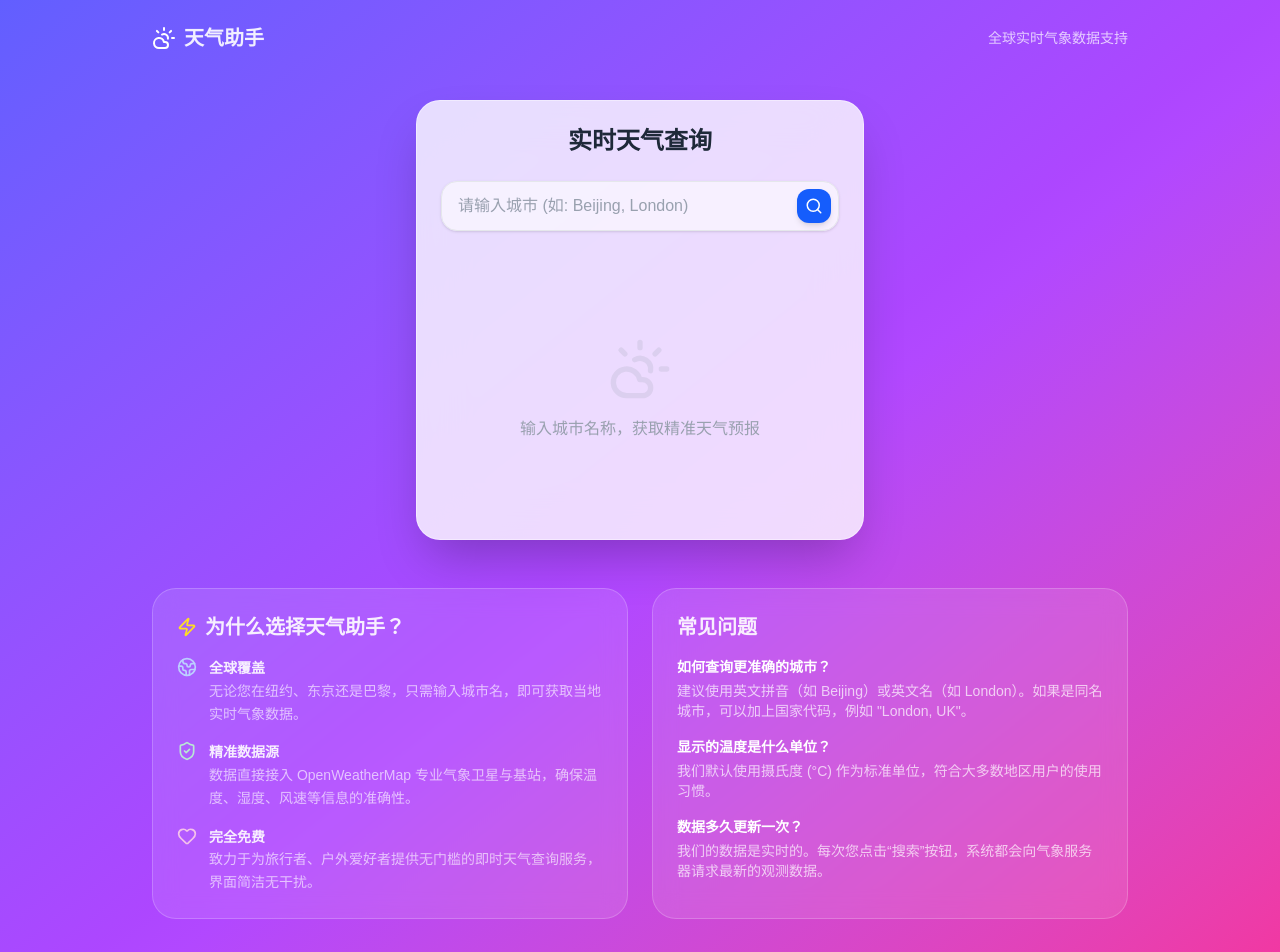
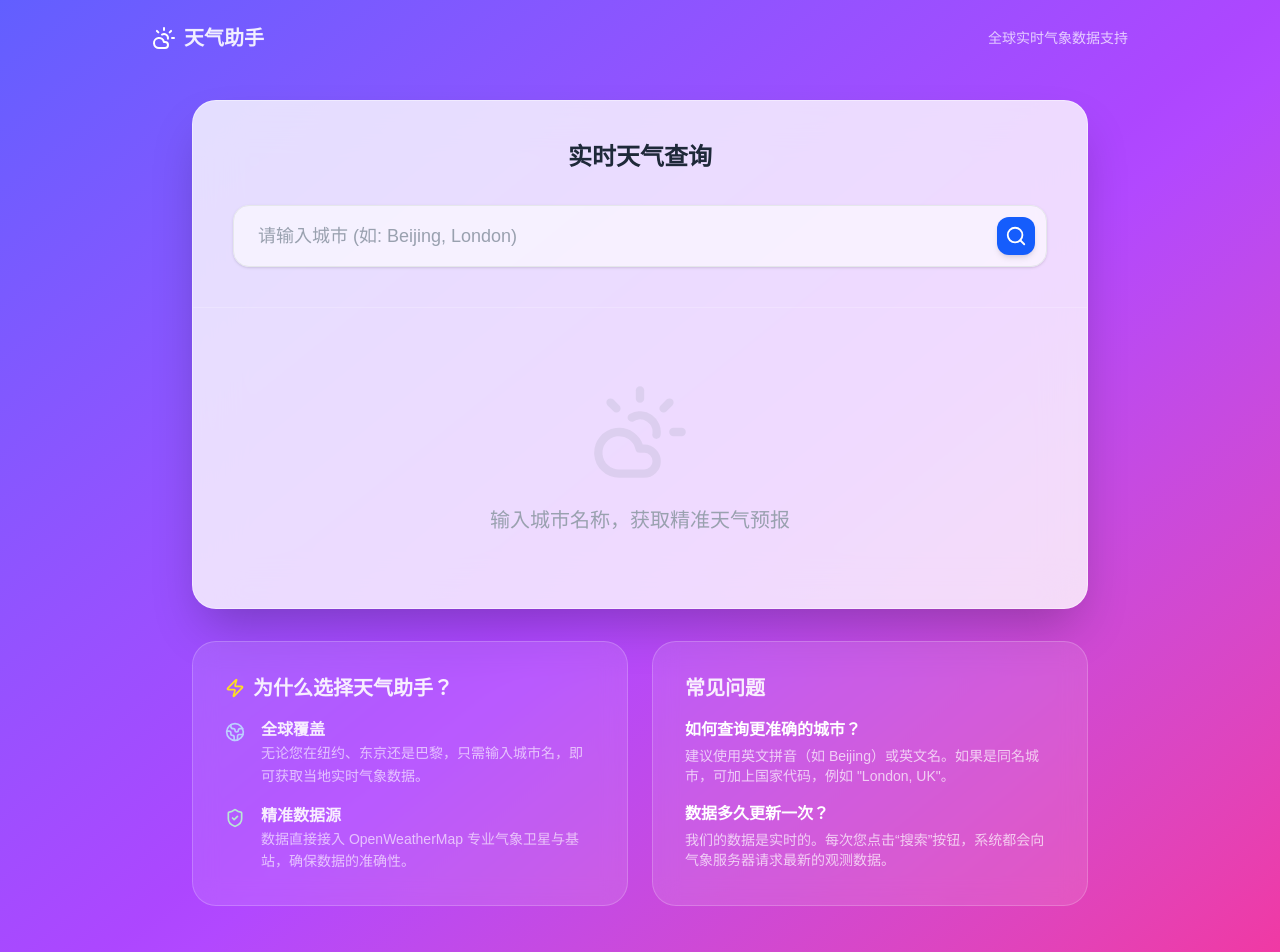
Before and after one commit to Ceneses/weather, a Next.js app: page / in a window 1280 px wide. Shown: the top 952 px of the page. Built offline with nearby package versions, Linux system fonts and the light colour scheme.

Commit message:
添加Google Adsense

```diff
--- a/app/page.tsx
+++ b/app/page.tsx
@@ -40,7 +40,7 @@ export default function Home() {
   return (
       <div className="min-h-screen bg-gradient-to-br from-indigo-500 via-purple-500 to-pink-500 flex flex-col items-center">
 
-        {/* 顶部导航占位（增加页面正式感） */}
+        {/* 顶部导航 */}
         <nav className="w-full p-6 flex justify-between items-center text-white/90 max-w-5xl">
           <div className="flex items-center gap-2 font-bold text-xl">
             <CloudSun className="text-white" /> 天气助手
@@ -50,103 +50,117 @@ export default function Home() {
           </div>
         </nav>
 
-        <main className="flex-1 w-full max-w-5xl p-4 md:p-6 flex flex-col items-center gap-12">
+        <main className="flex-1 w-full max-w-5xl p-4 md:p-6 flex flex-col items-center gap-8">
 
-          {/* ———————————— 核心功能区 (工具卡片) ———————————— */}
-          <section className="w-full max-w-md">
-            <div className="bg-white/80 backdrop-blur-xl border border-white/40 rounded-3xl shadow-2xl overflow-hidden flex flex-col transition-all duration-300">
+          {/* ———————————— 主卡片 ———————————— */}
+          {/* 修改点1: max-w-4xl 让桌面端更宽敞 */}
+          <section className="w-full max-w-md md:max-w-4xl transition-all duration-300">
+            <div className="bg-white/80 backdrop-blur-xl border border-white/40 rounded-3xl shadow-2xl overflow-hidden flex flex-col">
 
-              {/* 搜索头 */}
-              <div className="p-6 pb-2">
-                <h1 className="text-2xl font-bold text-gray-800 text-center mb-6 flex items-center justify-center gap-2">
+              {/* 顶部区域：标题与搜索 */}
+              {/* 修改点2: 统一 Padding 为 p-6 md:p-10，确保上下对齐 */}
+              <div className="p-6 md:p-10 pb-2 border-b border-white/20">
+                <h1 className="text-2xl font-bold text-gray-800 text-center mb-8 flex items-center justify-center gap-2">
                   <span>实时天气查询</span>
                 </h1>
 
-                <form onSubmit={handleSearch} className="relative group">
+                {/* 修改点3: 删除 max-w-xl mx-auto，改为 w-full，使其与下方内容边缘对齐 */}
+                <form onSubmit={handleSearch} className="relative group w-full">
                   <input
                       type="text"
                       placeholder="请输入城市 (如: Beijing, London)"
                       value={city}
                       onChange={(e) => setCity(e.target.value)}
-                      className="w-full pl-4 pr-12 py-3 bg-white/60 border border-gray-200 rounded-2xl focus:outline-none focus:ring-2 focus:ring-blue-500/50 focus:bg-white transition-all text-gray-700 placeholder:text-gray-400 shadow-sm group-hover:shadow-md"
+                      className="w-full pl-6 pr-14 py-4 bg-white/60 border border-gray-200 rounded-2xl focus:outline-none focus:ring-2 focus:ring-blue-500/50 focus:bg-white transition-all text-gray-700 placeholder:text-gray-400 shadow-sm group-hover:shadow-md text-lg"
                       aria-label="城市搜索"
                   />
                   <button
                       type="submit"
                       disabled={loading}
-                      className="absolute right-2 top-2 bottom-2 aspect-square bg-blue-600 hover:bg-blue-700 text-white rounded-xl transition-colors flex items-center justify-center disabled:opacity-70 disabled:cursor-not-allowed shadow-md"
+                      className="absolute right-3 top-3 bottom-3 aspect-square bg-blue-600 hover:bg-blue-700 text-white rounded-xl transition-colors flex items-center justify-center disabled:opacity-70 disabled:cursor-not-allowed shadow-md"
                       aria-label="搜索"
                   >
                     {loading ? (
-                        <div className="animate-spin rounded-full h-4 w-4 border-2 border-white/30 border-t-white"></div>
+                        <div className="animate-spin rounded-full h-5 w-5 border-2 border-white/30 border-t-white"></div>
                     ) : (
-                        <Search size={18} />
+                        <Search size={22} />
                     )}
                   </button>
                 </form>
               </div>
 
-              {/* 数据展示区 */}
-              <div className="px-6 flex-1 min-h-[300px] flex flex-col">
+              {/* 内容区域 */}
+              {/* 修改点4: Padding 保持与顶部一致 px-6 md:px-10 */}
+              <div className="px-6 md:px-10 py-6 flex-1 min-h-[300px] flex flex-col">
                 {error && (
-                    <div className="mt-4 bg-red-50 border border-red-100 text-red-600 px-4 py-3 rounded-xl text-sm text-center animate-fade-in">
+                    <div className="bg-red-50 border border-red-100 text-red-600 px-4 py-3 rounded-xl text-sm text-center animate-fade-in mb-4">
                       ⚠️ {error}
                     </div>
                 )}
 
                 {!weather && !loading && !error && (
-                    <div className="flex-1 flex flex-col items-center justify-center text-gray-400 py-8">
-                      <CloudSun size={64} className="mb-4 opacity-20" />
-                      <p>输入城市名称，获取精准天气预报</p>
+                    <div className="flex-1 flex flex-col items-center justify-center text-gray-400 py-12">
+                      <CloudSun size={100} className="mb-6 opacity-20" />
+                      <p className="text-xl">输入城市名称，获取精准天气预报</p>
                     </div>
                 )}
 
                 {weather && (
-                    <div className="mt-4 space-y-6 animate-fade-in-up pb-4">
-                      <div className="text-center relative py-2">
-                    <span className="inline-flex items-center gap-1 bg-white/50 px-3 py-1 rounded-full text-sm text-gray-600 mb-2 shadow-sm border border-white/50">
-                      <MapPin size={14} />
-                      {weather.name}, {weather.sys.country}
+                    // 桌面端布局：左侧信息，右侧网格，中间 gap 加大
+                    <div className="animate-fade-in-up flex flex-col md:flex-row md:items-center justify-between gap-8 md:gap-16 pb-4 h-full">
+
+                      {/* 左侧：天气状态 (视觉居中) */}
+                      <div className="flex flex-col items-center justify-center md:w-5/12 text-center py-4">
+                    <span className="inline-flex items-center gap-2 bg-white/50 px-5 py-2 rounded-full text-gray-600 mb-6 shadow-sm border border-white/50">
+                      <MapPin size={18} />
+                      <span className="font-semibold text-lg">{weather.name}, {weather.sys.country}</span>
                     </span>
-                        <div className="flex flex-col items-center justify-center">
+
+                        <div className="relative group cursor-default">
+                          {/* 增加 hover 浮动效果 */}
                           <img
                               src={`https://openweathermap.org/img/wn/${weather.weather[0].icon}@4x.png`}
                               alt={weather.weather[0].description}
-                              className="w-28 h-28 -my-3 drop-shadow-lg filter"
+                              className="w-40 h-40 -my-6 drop-shadow-2xl filter transform group-hover:-translate-y-2 transition-transform duration-500"
                           />
-                          <div className="relative">
-                        <span className="text-7xl font-black text-gray-800 tracking-tighter">
+                        </div>
+
+                        <div className="relative mt-2">
+                      <span className="text-9xl font-black text-gray-800 tracking-tighter drop-shadow-sm">
                         {Math.round(weather.main.temp)}°
                       </span>
                         </div>
-                          <p className="text-lg font-medium text-gray-500 capitalize mt-1">
+                        <p className="text-2xl font-medium text-gray-500 capitalize mt-2">
                           {weather.weather[0].description}
                         </p>
                       </div>
-                      </div>
 
-                      <div className="grid grid-cols-2 gap-3">
+                      {/* 右侧：数据网格 (填满剩余空间，边缘与搜索框对齐) */}
+                      <div className="md:w-7/12 w-full flex flex-col justify-center">
+                        <div className="grid grid-cols-2 gap-4 md:gap-6">
                           <WeatherDetailCard
-                            icon={<Thermometer size={20} className="text-orange-500" />}
+                              icon={<Thermometer size={28} className="text-orange-500" />}
                               label="体感温度"
                               value={`${Math.round(weather.main.feels_like)}°C`}
                           />
                           <WeatherDetailCard
-                            icon={<Droplets size={20} className="text-blue-500" />}
+                              icon={<Droplets size={28} className="text-blue-500" />}
                               label="湿度"
                               value={`${weather.main.humidity}%`}
                           />
                           <WeatherDetailCard
-                            icon={<Wind size={20} className="text-teal-500" />}
+                              icon={<Wind size={28} className="text-teal-500" />}
                               label="风速"
                               value={`${weather.wind.speed} m/s`}
                           />
                           <WeatherDetailCard
-                            icon={<div className="text-red-500 font-bold text-sm px-1">HI</div>}
+                              icon={<div className="text-red-500 font-bold text-xl px-1">HI</div>}
                               label="最高温"
                               value={`${Math.round(weather.main.temp_max)}°C`}
                           />
                         </div>
+                      </div>
+
                     </div>
                 )}
               </div>
@@ -163,64 +177,48 @@ export default function Home() {
             </div>
           </section>
 
-          {/* ———————————— SEO 内容增强区 (新增部分) ———————————— */}
-          <section className="w-full grid md:grid-cols-2 gap-6 text-white/90">
-
-            {/* 特性介绍 */}
-            <article className="bg-white/10 backdrop-blur-md border border-white/20 p-6 rounded-3xl">
+          {/* ———————————— SEO 内容 (宽度与主卡片保持一致) ———————————— */}
+          <section className="w-full max-w-md md:max-w-4xl grid md:grid-cols-2 gap-6 text-white/90">
+            <article className="bg-white/10 backdrop-blur-md border border-white/20 p-8 rounded-3xl hover:bg-white/15 transition-colors">
               <h2 className="text-xl font-bold mb-4 flex items-center gap-2">
                 <Zap size={20} className="text-yellow-300"/> 为什么选择天气助手？
               </h2>
               <div className="space-y-4 text-sm leading-relaxed opacity-90">
-                <div className="flex gap-3">
-                  <Globe2 className="shrink-0 text-blue-200" size={20} />
+                <div className="flex gap-4">
+                  <Globe2 className="shrink-0 text-blue-200 mt-1" size={20} />
                   <div>
-                    <h3 className="font-semibold text-white">全球覆盖</h3>
+                    <h3 className="font-semibold text-white text-base">全球覆盖</h3>
                     <p className="text-white/70">无论您在纽约、东京还是巴黎，只需输入城市名，即可获取当地实时气象数据。</p>
                   </div>
                 </div>
-                <div className="flex gap-3">
-                  <ShieldCheck className="shrink-0 text-green-200" size={20} />
+                <div className="flex gap-4">
+                  <ShieldCheck className="shrink-0 text-green-200 mt-1" size={20} />
                   <div>
-                    <h3 className="font-semibold text-white">精准数据源</h3>
-                    <p className="text-white/70">数据直接接入 OpenWeatherMap 专业气象卫星与基站，确保温度、湿度、风速等信息的准确性。</p>
-                  </div>
-                </div>
-                <div className="flex gap-3">
-                  <Heart className="shrink-0 text-pink-200" size={20} />
-                  <div>
-                    <h3 className="font-semibold text-white">完全免费</h3>
-                    <p className="text-white/70">致力于为旅行者、户外爱好者提供无门槛的即时天气查询服务，界面简洁无干扰。</p>
+                    <h3 className="font-semibold text-white text-base">精准数据源</h3>
+                    <p className="text-white/70">数据直接接入 OpenWeatherMap 专业气象卫星与基站，确保数据的准确性。</p>
                   </div>
                 </div>
               </div>
             </article>
 
-            {/* 常见问题 (FAQ) - 对 SEO 非常友好 */}
-            <article className="bg-white/10 backdrop-blur-md border border-white/20 p-6 rounded-3xl">
+            <article className="bg-white/10 backdrop-blur-md border border-white/20 p-8 rounded-3xl hover:bg-white/15 transition-colors">
               <h2 className="text-xl font-bold mb-4">常见问题</h2>
               <div className="space-y-4 text-sm">
                 <div>
-                  <h3 className="font-semibold text-white mb-1">如何查询更准确的城市？</h3>
-                  <p className="text-white/70">建议使用英文拼音（如 Beijing）或英文名（如 London）。如果是同名城市，可以加上国家代码，例如 "London, UK"。</p>
+                  <h3 className="font-semibold text-white mb-1 text-base">如何查询更准确的城市？</h3>
+                  <p className="text-white/70">建议使用英文拼音（如 Beijing）或英文名。如果是同名城市，可加上国家代码，例如 "London, UK"。</p>
                 </div>
                 <div>
-                  <h3 className="font-semibold text-white mb-1">显示的温度是什么单位？</h3>
-                  <p className="text-white/70">我们默认使用摄氏度 (°C) 作为标准单位，符合大多数地区用户的使用习惯。</p>
-                </div>
-                <div>
-                  <h3 className="font-semibold text-white mb-1">数据多久更新一次？</h3>
+                  <h3 className="font-semibold text-white mb-1 text-base">数据多久更新一次？</h3>
                   <p className="text-white/70">我们的数据是实时的。每次您点击“搜索”按钮，系统都会向气象服务器请求最新的观测数据。</p>
                 </div>
               </div>
             </article>
-
           </section>
 
         </main>
 
-        {/* 页脚 - 增加信任度 */}
-        <footer className="w-full py-6 text-center text-white/50 text-xs mt-auto">
+        <footer className="w-full py-8 text-center text-white/50 text-sm mt-auto">
           <p>© 2025 天气助手 (Weather Helper). All rights reserved.</p>
           <p className="mt-1">Powered by Next.js & OpenWeatherMap</p>
         </footer>
@@ -229,15 +227,16 @@ export default function Home() {
   );
 }
 
+// 组件样式微调：更舒展
 function WeatherDetailCard({ icon, label, value }: { icon: React.ReactNode, label: string, value: string }) {
   return (
-      <div className="bg-white/40 border border-white/60 p-3 rounded-2xl flex items-center gap-3 shadow-sm hover:bg-white/60 transition-colors">
-        <div className="bg-white p-2 rounded-xl shadow-sm">
+      <div className="bg-white/40 border border-white/60 p-5 rounded-2xl flex items-center gap-5 shadow-sm hover:bg-white/60 transition-colors h-full">
+        <div className="bg-white p-3.5 rounded-xl shadow-sm shrink-0">
           {icon}
         </div>
         <div>
-          <p className="text-xs text-gray-500 font-medium">{label}</p>
-          <p className="text-sm font-bold text-gray-800">{value}</p>
+          <p className="text-sm text-gray-500 font-medium mb-0.5">{label}</p>
+          <p className="text-lg font-bold text-gray-800">{value}</p>
         </div>
       </div>
   )
```
Lines whose indentation alone changed are shown as unchanged.
